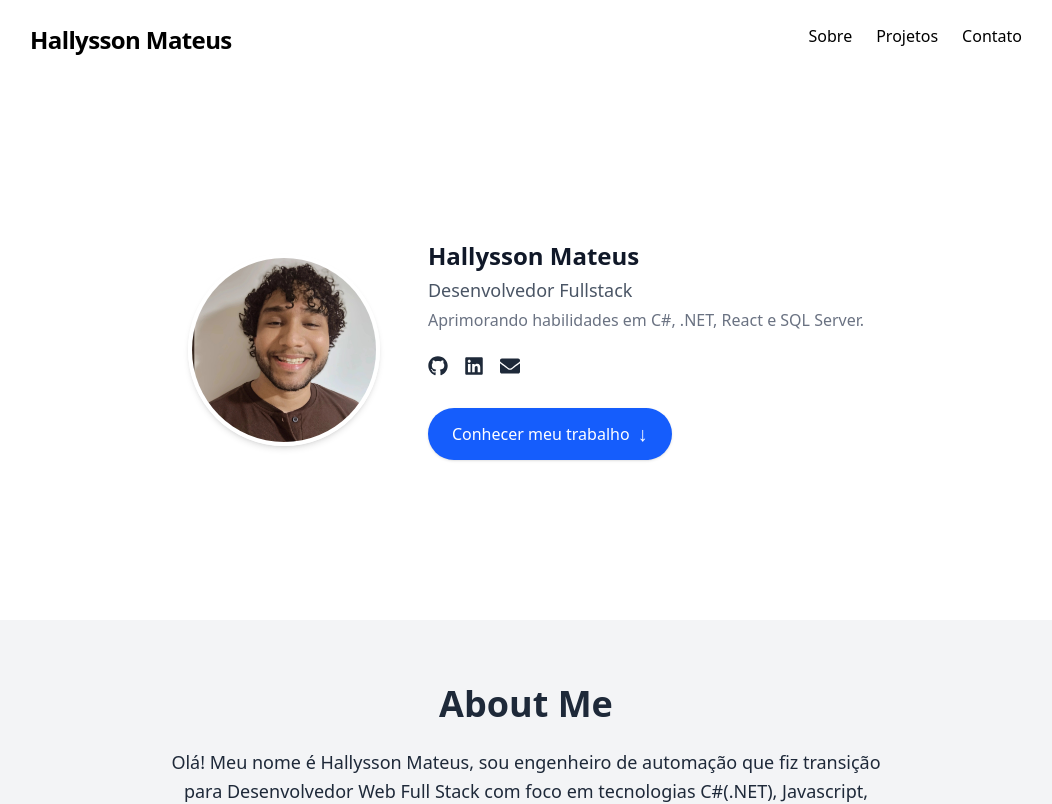
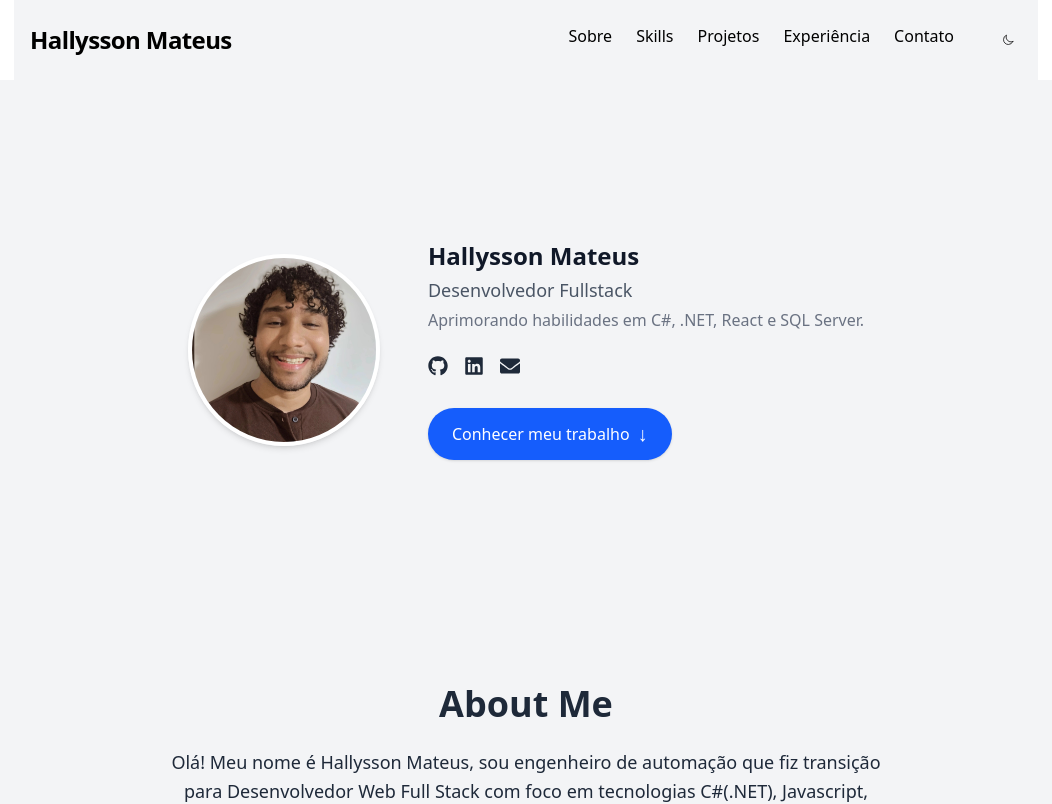
Before and after one commit to hallyssonmateus/Reposit-rio, a React (Vite) app: page / in a window 1280 px wide. Shown: the top 804 px of the page, without its empty margins (114-1166 px from the left). Built offline with nearby package versions, Linux system fonts and the light colour scheme.

Commit message:
Feat: Atualizando componentes do Header e tema dark

```diff
--- a/package.json
+++ b/package.json
@@ -10,6 +10,7 @@
     "preview": "vite preview"
   },
   "dependencies": {
+    "@heroicons/react": "^2.2.0",
     "@tailwindcss/vite": "^4.1.7",
     "react": "^19.1.0",
     "react-dom": "^19.1.0",
--- a/src/components/Hero.tsx
+++ b/src/components/Hero.tsx
@@ -2,7 +2,7 @@ import { FaGithub, FaLinkedin, FaEnvelope } from "react-icons/fa";
 
 function Hero (){
     return (
-        <section className="flex flex-col md:flex-row items-center justify-center py-40 gap-12">
+        <section className="flex flex-col md:flex-row items-center justify-center py-40 gap-12 bg-gray-100">
             {/* Foto Perfil */}
             <div className="flex-shrink-0">
                 <img src="My_Photo.jpg" alt="Foto de perfil" className="w-48 h-48 rounded-full border-4 border-white shadow-md object-cover"></img>
--- a/src/components/Navbar.tsx
+++ b/src/components/Navbar.tsx
@@ -1,12 +1,31 @@
+import { useState } from "react";
+import { SunIcon, MoonIcon } from "@heroicons/react/24/outline";
+function Navbar (){
 
-function Navbar (){
+    const [darkMode, setDarkMode] = useState(false);
+
+  const toggleDarkMode = () => {
+    setDarkMode(!darkMode);
+    if (!darkMode) {
+      document.documentElement.classList.add("dark");
+    } else {
+      document.documentElement.classList.remove("dark");
+    }
+  };
+
     return (
-        <header className="flex justify-between itens-center py-6 max-w-5xl mx-auto px-4">
+        <header className="flex justify-between itens-center py-6 max-w-5xl mx-auto px-4 bg-gray-100">
             <h1 className="text-2xl font-bold tracking-tight">Hallysson Mateus</h1>
-            <nav className="space-x-6">
+            <nav className="flex itens-center space-x-6">
                 <a href="#about" className="hover:text-blue-600 transition">Sobre</a>
+                <a href="#about" className="hover:text-blue-600 transition">Skills</a>
                 <a href="#projects" className="hover:text-blue-600 transition">Projetos</a>
+                <a href="#projects" className="hover:text-blue-600 transition">Experiência</a>
                 <a href="#contact" className="hover:text-blue-600 transition">Contato</a>
+
+                <button onClick={toggleDarkMode} className="ml-4 p-2 rounded-md hover:bg-blue-600 dark:hover:bg-gray-700 transition">
+                    {darkMode ? (<SunIcon className="w-3 h-3 text-yellow-200" />) : (<MoonIcon className="w-3 h-3 text-white-200" />)}
+                </button>
             </nav>
         </header>
 
```
Also changed, not shown: 1 other file (tests, documents, lock files or other folders).
